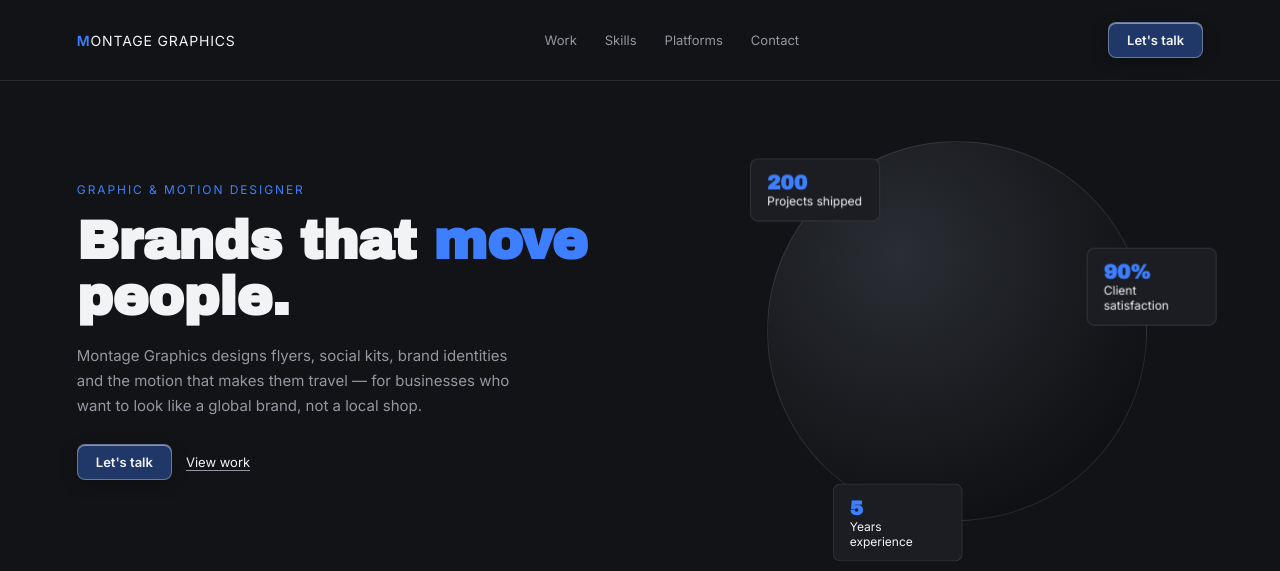
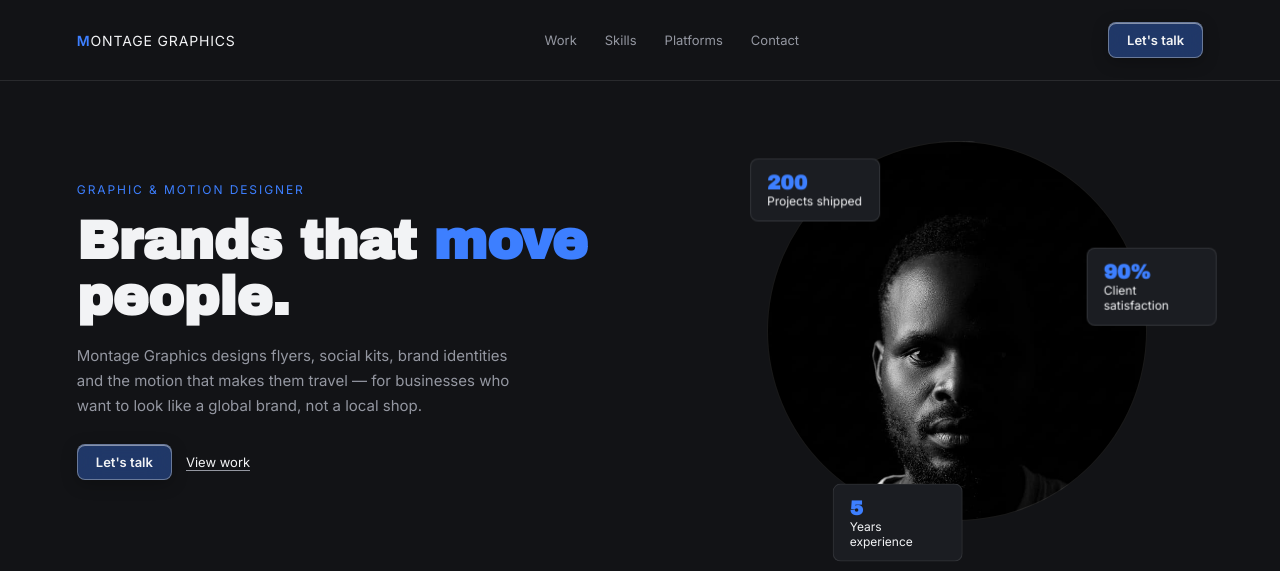
Before and after one commit to geo-web-maker/montage-graphics-website, a React (Vite) app in the folder frontend/: page / in a window 1280 px wide. Shown: the top 571 px of the page. Built offline with nearby package versions, Linux system fonts and the light colour scheme; no server answers.

Commit message:
Add background image to portrait in Hero component

```diff
--- a/frontend/src/components/Hero.jsx
+++ b/frontend/src/components/Hero.jsx
@@ -21,7 +21,7 @@ export default function Hero() {
         </div>
       </div>
       <div className="hero-visual">
-        <div className="portrait" />
+        <div className="portrait" style={{backgroundImage: 'url(/hero.jpeg)', backgroundSize: 'cover'}} />
         <div className="orbit">
           <div className="orbit-item sf1">
             <div className="stat-float">
```
